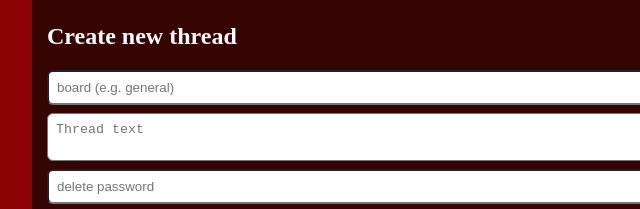
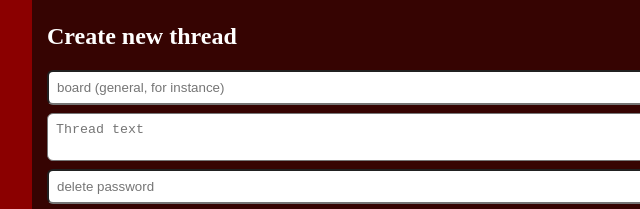
Before and after one commit to venyma/venyma-msg, a plain HTML site: page public/index.html in a window 1280 px wide. Shown: the part 120-329 px from the top of the page, 158-798 px from the left. Drawn offline with nearby package versions, Linux system fonts and the light colour scheme.

Commit message:
Update index.html

```diff
--- a/public/index.html
+++ b/public/index.html
@@ -13,7 +13,7 @@
       <section class="create">
         <h2>Create new thread</h2>
         <form id="createThread">
-          <input id="boardName" name="board" placeholder="board (e.g. general)" required />
+          <input id="boardName" name="board" placeholder="board (general, for instance)" required />
           <textarea name="text" placeholder="Thread text" required></textarea>
           <input name="delete_password" placeholder="delete password" required />
           <button>Create thread</button>
```
